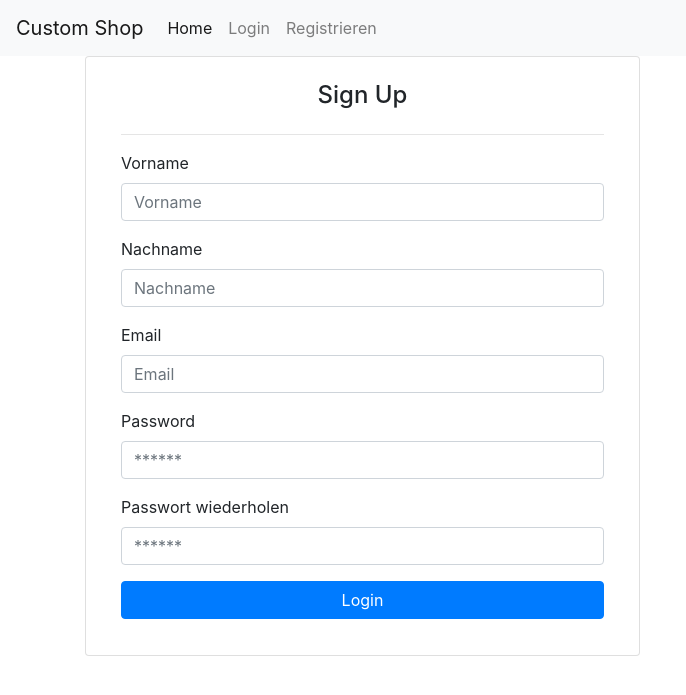
After one commit to derhofbauer/sae-wdd319, a PHP site: the page made by mvc/resources/views/signup.view.php in a window 1280 px wide. The commit adds this page. Shown: the top 695 px of the page, without its empty margins (0-686 px from the left). Run offline with PHP 8.4, Linux system fonts and the light colour scheme; the template is opened without the code that fills it, so the values that code supplies are empty.

Commit message:
[FEATURE] start with Signup
Signed-off-by: Alexander Hofbauer <hofbauer.alexander@gmail.com>

```diff
--- a/mvc/app/routes.php
+++ b/mvc/app/routes.php
@@ -13,6 +13,10 @@ return [
     '/login' => 'AuthController.loginForm',
     '/do-login' => 'AuthController.login',
     '/logout' => 'AuthController.logout',
+
+    '/sign-up' => 'AuthController.signupForm',
+    '/do-sign-up' => 'AuthController.signup',
+    '/sign-up/success' => 'AuthController.signupSuccess',
 
     /**
      * Backend Routes
--- a/mvc/core/Database.php
+++ b/mvc/core/Database.php
@@ -90,10 +90,8 @@ class Database
             /**
              * Query fertig "preparen": $stmt->bind_param() mit den entsprechenden Werten ausführen; aber nur, wenn es
              * sich um einen MySQL Query mit Parametern handelt (s. if-Statement).
-             *
-             * @todo: Lösung für die Referenz-Problematik finden.
              */
-            @call_user_func_array([$this->stmt, 'bind_param'], $paramValues);
+            call_user_func_array([$this->stmt, 'bind_param'], $paramValues);
         }
 
         /**
--- a/mvc/dump.sql
+++ b/mvc/dump.sql
@@ -3,7 +3,7 @@
 -- https://www.phpmyadmin.net/
 --
 -- Host: db
--- Erstellungszeit: 20. Mai 2020 um 17:24
+-- Erstellungszeit: 20. Mai 2020 um 19:04
 -- Server-Version: 10.4.12-MariaDB-1:10.4.12+maria~bionic
 -- PHP-Version: 7.4.3
 
@@ -112,7 +112,7 @@ CREATE TABLE `products` (
 
 INSERT INTO `products` (`id`, `name`, `description`, `price`, `stock`, `images`) VALUES
 (3, 'Product #3', 'Product #3 Desc', 42, 10, 'uploads/1589995090_37844315_454803461597516_8815318794768482304_n (1).jpg;uploads/1589995431_pimp-rollator.jpg'),
-(4, 'Product  #4', 'Product #4 Desc', 12.99, 10, NULL);
+(4, 'Product  #4', 'Product #4 Desc', 12.99, 10, 'uploads/1589996660_pimp-rollator.jpg');
 
 -- --------------------------------------------------------
 
@@ -134,7 +134,7 @@ CREATE TABLE `users` (
 --
 
 INSERT INTO `users` (`id`, `firstname`, `lastname`, `email`, `password`, `is_admin`) VALUES
-(1, 'Arthur', 'Dent', 'arthur.dent@galaxy.com', '$2y$12$OGHFyvBCtXl5fK6mnbo9Z.GHDSSnrSVcdfsnuSRdqOy5AE0TLRggK', 1),
+(1, 'Arthur', 'Dent', 'arthur.dent@galaxy.com', '$2y$12$Ce.K9H2fW0biynPXeb5pHekGx2SYzMSOnm6TEki.cj2DDqVvCzcr2', 1),
 (2, 'Max', 'Mustermann', 'max.mustermann@email.com', '$2y$12$X5x2waADn8m/7y30qj8CrOihPScwmwPo5Fj8VFgaaA9U1iyom5a22', 0);
 
 --
--- a/mvc/resources/views/home.view.php
+++ b/mvc/resources/views/home.view.php
@@ -3,10 +3,13 @@
 <div class="row">
     <?php foreach ($products as $product): ?>
         <div class="card">
-            <img class="card-img-top" src="..." alt="<?php echo $product->name; ?>">
+            <?php if (!empty($product->images)): ?>
+                <img class="card-img-top" src="storage/<?php echo $product->images[0]; ?>" alt="<?php echo $product->name; ?>" style="max-width: 250px; height: auto;">
+            <?php endif; ?>
             <div class="card-body">
                 <h5 class="card-title"><?php echo $product->name; ?></h5>
                 <p class="card-text"><?php echo $product->description; ?></p>
+                <p class="card-text"><?php echo $product->getPrice(); ?></p>
                 <a href="products/<?php echo $product->id; ?>" class="btn btn-primary">Go to product</a>
             </div>
         </div>
--- a/mvc/resources/views/partials/header.php
+++ b/mvc/resources/views/partials/header.php
@@ -32,6 +32,9 @@
                 <li class="nav-item">
                     <a class="nav-link" href="login">Login</a>
                 </li>
+                <li class="nav-item">
+                    <a href="sign-up" class="nav-link">Registrieren</a>
+                </li>
             <?php endif; ?>
         </ul>
     </div>
--- /dev/null
+++ b/mvc/resources/views/signup.view.php
@@ -0,0 +1,34 @@
+<div class="card col-6">
+    <article class="card-body">
+        <h4 class="card-title text-center mb-4 mt-1">Sign Up</h4>
+        <hr>
+        <?php foreach ($errors as $error): ?>
+            <p class="text-danger text-center"><?php echo $error; ?></p>
+        <?php endforeach; ?>
+        <form action="do-sign-up" method="post">
+            <div class="form-group">
+                <label for="firstname">Vorname</label>
+                <input name="firstname" class="form-control" placeholder="Vorname" type="text">
+            </div> <!-- form-group// -->
+            <div class="form-group">
+                <label for="lastname">Nachname</label>
+                <input name="lastname" class="form-control" placeholder="Nachname" type="text">
+            </div> <!-- form-group// -->
+            <div class="form-group">
+                <label for="email">Email</label>
+                <input name="email" class="form-control" placeholder="Email" type="email">
+            </div> <!-- form-group// -->
+            <div class="form-group">
+                <label for="password">Password</label>
+                <input class="form-control" placeholder="******" type="password" name="password">
+            </div> <!-- form-group// -->
+            <div class="form-group">
+                <label for="password2">Passwort wiederholen</label>
+                <input class="form-control" placeholder="******" type="password" name="password2">
+            </div> <!-- form-group// -->
+            <div class="form-group">
+                <button type="submit" class="btn btn-primary btn-block">Login</button>
+            </div> <!-- form-group// -->
+        </form>
+    </article>
+</div>
```
Also changed, not shown: mvc/app/Controllers/AdminProductController.php (+64 -6 lines), mvc/app/Controllers/AuthController.php (+63 -0 lines), mvc/app/Models/Product.php (+33 -5 lines), mvc/core/Helpers/Validator.php (+31 -0 lines), mvc/resources/views/login.view.php (+1 -6 lines), mvc/resources/views/product.view.php (+7 -0 lines), mvc/storage/uploads/1589996660_pimp-rollator.jpg (added).
